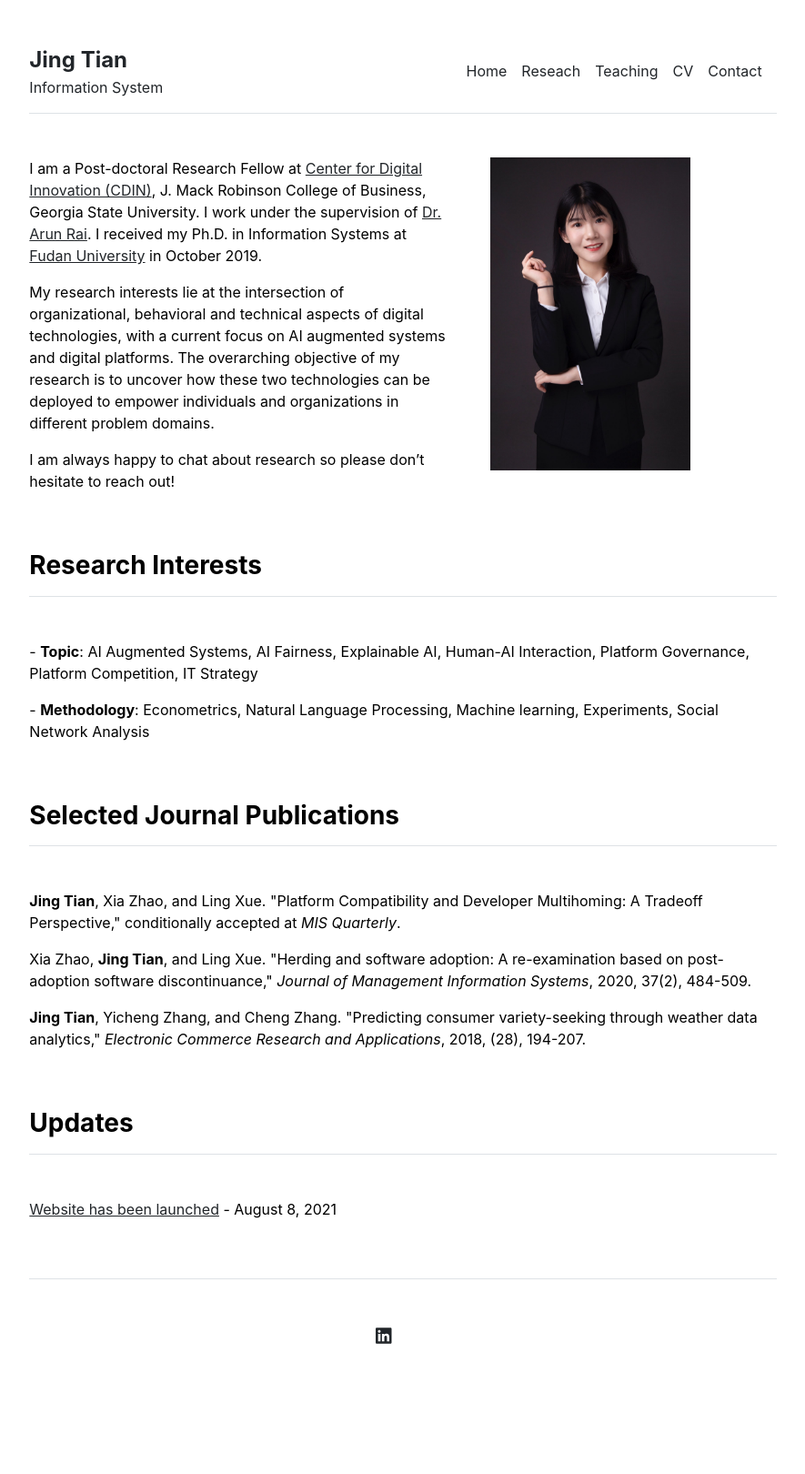
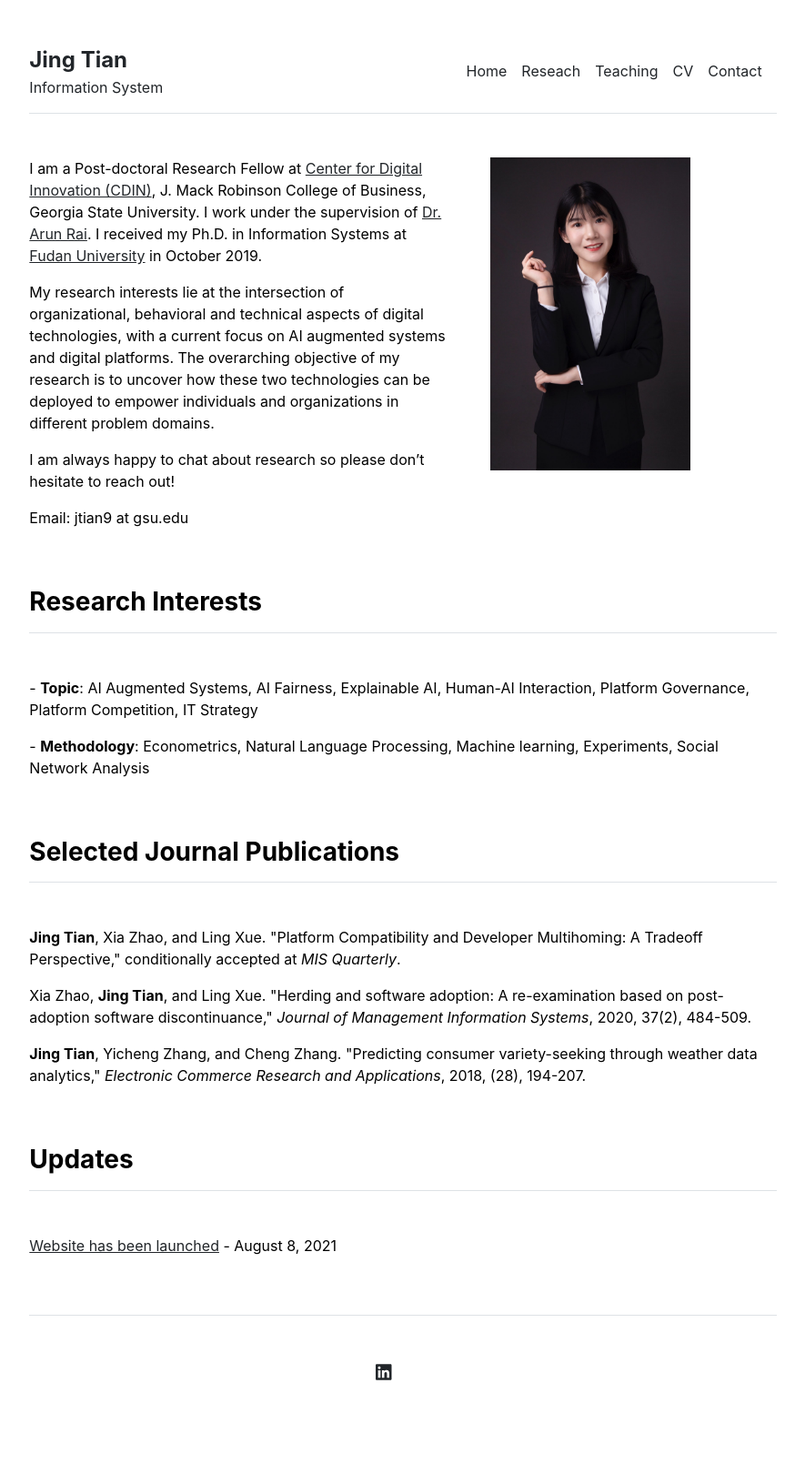
Before and after one commit to jingtianIS/jingtianIS.github.io, a Jekyll site: the page built from index.md, in a window 1280 px wide. Shown: the whole page at 91% size, without its empty margins (197-1082 px from the left). Built offline with Jekyll 4.4.1, drawn with Linux system fonts in a browser that asks for light colours; before the commit the page ends 1580 px from its top, so only the background shows below that.

Commit message:
Update index.md

```diff
--- a/index.md
+++ b/index.md
@@ -10,6 +10,8 @@ My research interests lie at the intersection of organizational, behavioral and
 
 I am always happy to chat about research so please don’t hesitate to reach out!
 
+Email: jtian9 at gsu.edu
+
 [professor-rai]: https://www.arunrai.net/
 [professor-ling]: https://www.fdsm.fudan.edu.cn/en/teacher/preview.aspx?UID=1816
 
```
